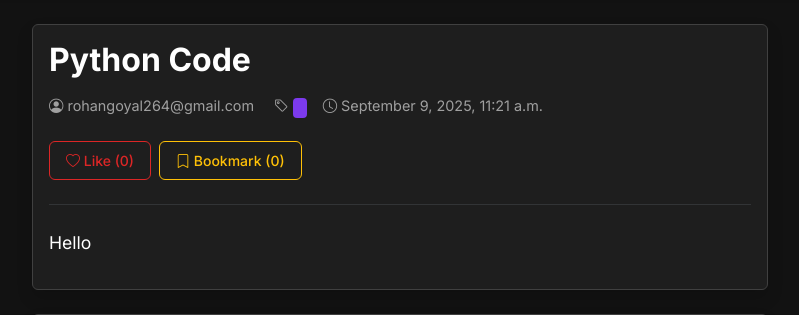
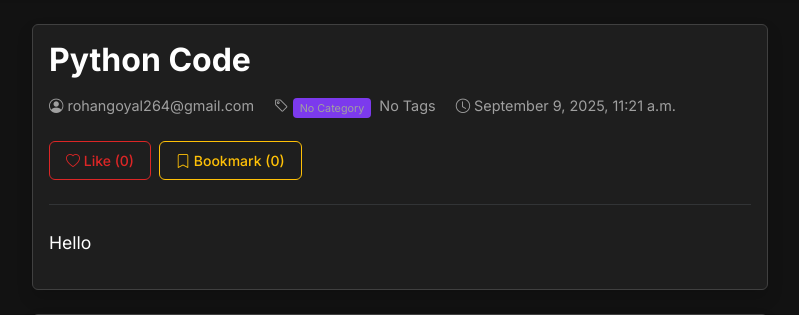
Before and after one commit to RohanGoyal37/blogging_website, a Django app: page /post/4/ in a window 1280 px wide. Shown: the part 62-377 px from the top of the page, without its empty margins (240-1039 px from the left). Run offline with Django 5.2, Linux system fonts and the light colour scheme; data comes from the database, SQL or seed files in the repository; some libraries are stand-ins or nearby versions.

Commit message:
Refactor PostForm and update post_detail template for improved category and tag handling

```diff
--- a/blogs/forms.py
+++ b/blogs/forms.py
@@ -9,10 +9,6 @@
     class Meta:
         model = User
         fields = ['username', 'email', 'password1', 'password2']
-
-class Meta:
-    model = Post
-    fields = ['title', 'content', 'featured_image']
 
 
 class PostForm(forms.ModelForm):
@@ -48,6 +44,10 @@
         # If editing, prepopulate tags as comma-separated
         if self.instance.pk:
             self.fields['tags'].initial = ', '.join([tag.name for tag in self.instance.tags.all()])
+
+    class Meta:
+        model = Post
+        fields = ['title', 'content', 'excerpt', 'featured_image']
 
     def clean(self):
         cleaned_data = super().clean()
--- a/blogs/templates/blogs/post_detail.html
+++ b/blogs/templates/blogs/post_detail.html
@@ -4,7 +4,8 @@
 {% block content %}
 <div class="row justify-content-center">
     <div class="col-md-8">
-        <!-- Post Content -->
+
+        <!-- Post Card -->
         <div class="card shadow mb-4 post-detail">
             <div class="card-body">
                 <div class="d-flex justify-content-between align-items-start mb-3">
@@ -16,7 +17,8 @@
                         </a>
                         <form action="{% url 'post_delete' post.pk %}" method="POST" class="d-inline">
                             {% csrf_token %}
-                            <button type="submit" class="btn btn-sm btn-danger" onclick="return confirm('Are you sure you want to delete this post?')">
+                            <button type="submit" class="btn btn-sm btn-danger"
+                                onclick="return confirm('Are you sure you want to delete this post?')">
                                 <i class="bi bi-trash"></i> Delete
                             </button>
                         </form>
@@ -24,21 +26,29 @@
                     {% endif %}
                 </div>
 
+                <!-- Post Meta -->
                 <div class="post-meta mb-4">
                     <span class="me-3">
                         <i class="bi bi-person-circle"></i> {{ post.author.username }}
                     </span>
+
                     <span class="me-3">
                         <i class="bi bi-tag"></i>
+                        {% if post.category and post.category.slug %}
                             <a href="{% url 'category_posts' post.category.slug %}" class="badge-category">
                                 {{ post.category.name }}
                             </a>
-                        {% if post.tags.all %}
+                        {% else %}
+                            <span class="badge-category text-muted">No Category</span>
+                        {% endif %}
+
                         {% for tag in post.tags.all %}
                             <span class="badge bg-info text-dark ms-1">{{ tag.name }}</span>
+                        {% empty %}
+                            <span class="text-muted ms-1">No Tags</span>
                         {% endfor %}
-                        {% endif %}
                     </span>
+
                     <span>
                         <i class="bi bi-clock"></i> {{ post.created_at|date:"F j, Y, P" }}
                     </span>
@@ -51,7 +61,7 @@
                 </div>
                 {% endif %}
 
-                <!-- Like / Bookmark Buttons -->
+                <!-- Like & Bookmark Buttons -->
                 <div class="d-flex gap-2 mb-3">
                     <form method="POST" action="{% url 'toggle_like' post.pk %}">
                         {% csrf_token %}
@@ -83,7 +93,7 @@
                 <h3 class="card-title h5 mb-4">
                     <i class="bi bi-chat-dots"></i> Comments ({{ comments.count }})
                 </h3>
-                {% if comments %}
+
                 {% for comment in comments %}
                     <div class="comment mb-3 p-3 border rounded">
                         <div class="d-flex justify-content-between align-items-start">
@@ -107,10 +117,9 @@
                             {{ comment.content|linebreaks }}
                         </div>
                     </div>
+                {% empty %}
+                    <p class="text-muted">No comments yet. Be the first to comment!</p>
                 {% endfor %}
-                {% else %}
-                    <p class="text-muted">No comments yet. Be the first to comment!</p>
-                {% endif %}
             </div>
         </div>
 
@@ -123,9 +132,7 @@
                     {% csrf_token %}
 
                     {% if form.non_field_errors %}
-                        <div class="alert alert-danger">
-                            {{ form.non_field_errors }}
-                        </div>
+                        <div class="alert alert-danger">{{ form.non_field_errors }}</div>
                     {% endif %}
 
                     <div class="mb-3">
@@ -142,6 +149,7 @@
                 <a href="{% url 'login' %}">Login</a> to post a comment.
             </p>
         {% endif %}
+
     </div>
 </div>
 {% endblock %}
--- a/my_blog/settings.py
+++ b/my_blog/settings.py
@@ -98,6 +98,7 @@
 
 MEDIA_URL = "/media/"
 MEDIA_ROOT = BASE_DIR / "media"
+MEDIA_URL = "/media/"
 
 # Authentication redirects
 LOGIN_URL = "/login/"
```
Lines whose indentation alone changed are shown as unchanged.
